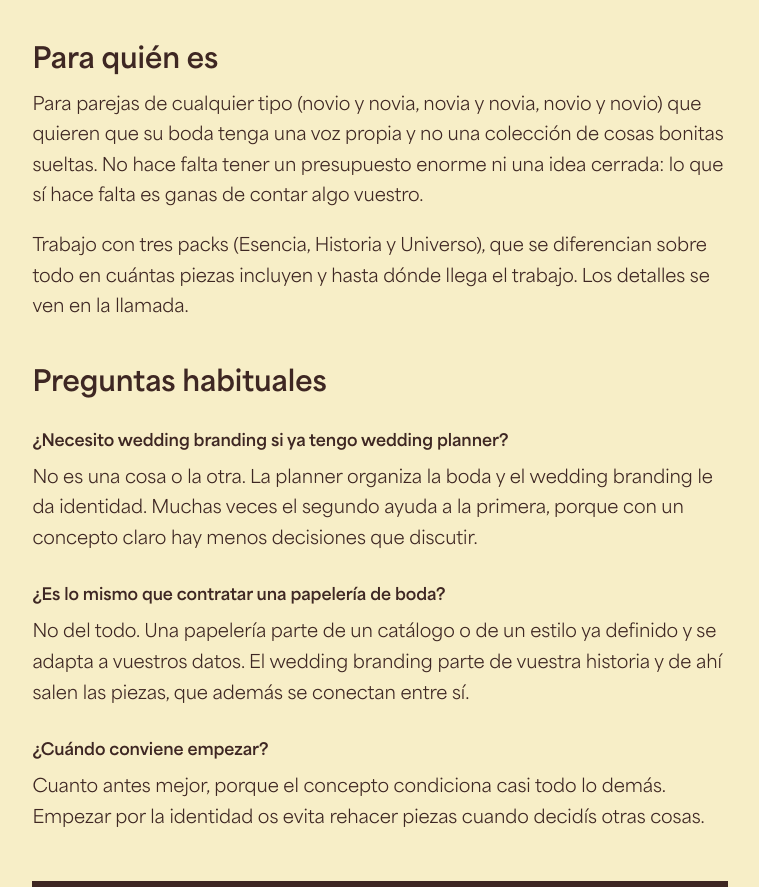
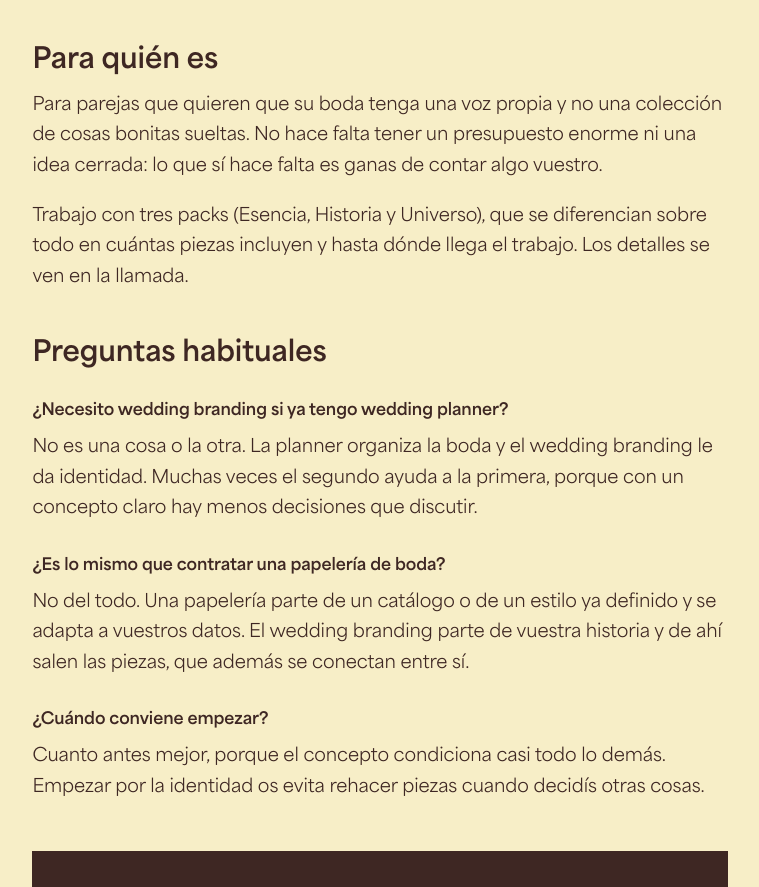
Before and after one commit to casalalila/casalalila-blog, a plain HTML site: page que-es-el-wedding-branding/index.html in a window 1280 px wide. Shown: the part 2544-3431 px from the top of the page, without its empty margins (260-1019 px from the left). Drawn offline with Linux system fonts and the light colour scheme.

Commit message:
articulo 1

```diff
--- a/que-es-el-wedding-branding/index.html
+++ b/que-es-el-wedding-branding/index.html
@@ -15,7 +15,7 @@
 <meta property="og:image" content="https://blog.casalalila.es/img/que-es-wedding-branding.jpg">
 <meta name="twitter:card" content="summary_large_image">
 <meta name="twitter:image" content="https://blog.casalalila.es/img/que-es-wedding-branding.jpg">
-
+<script type="module" src="https://static.cloudflareinsights.com/beacon.min.js" data-cf-beacon='{"token": "1945aec1911a4d668f0e3e09b186d6c2"}'></script>
 <meta name="theme-color" content="#F7EEC7">
 <link rel="alternate" type="application/rss+xml" title="Casa Lalila · Blog" href="https://blog.casalalila.es/feed.xml">
 <link rel="icon" type="image/png" href="/img/favicon.png">
@@ -72,7 +72,7 @@
 <li><strong>Las piezas.</strong> Las diseño y las produzco yo misma, de modo que lo que veis en pantalla es lo que llega a vuestras manos.</li>
 </ol>
 <h2>Para quién es</h2>
-<p>Para parejas de cualquier tipo (novio y novia, novia y novia, novio y novio) que quieren que su boda tenga una voz propia y no una colección de cosas bonitas sueltas. No hace falta tener un presupuesto enorme ni una idea cerrada: lo que sí hace falta es ganas de contar algo vuestro.</p>
+<p>Para parejas que quieren que su boda tenga una voz propia y no una colección de cosas bonitas sueltas. No hace falta tener un presupuesto enorme ni una idea cerrada: lo que sí hace falta es ganas de contar algo vuestro.</p>
 <p>Trabajo con tres packs (Esencia, Historia y Universo), que se diferencian sobre todo en cuántas piezas incluyen y hasta dónde llega el trabajo. Los detalles se ven en la llamada.</p>
 <h2>Preguntas habituales</h2>
 <h3>¿Necesito wedding branding si ya tengo wedding planner?</h3>
```
Also changed, not shown: 404.html (+1 -1 lines), index.html (+1 -1 lines).
